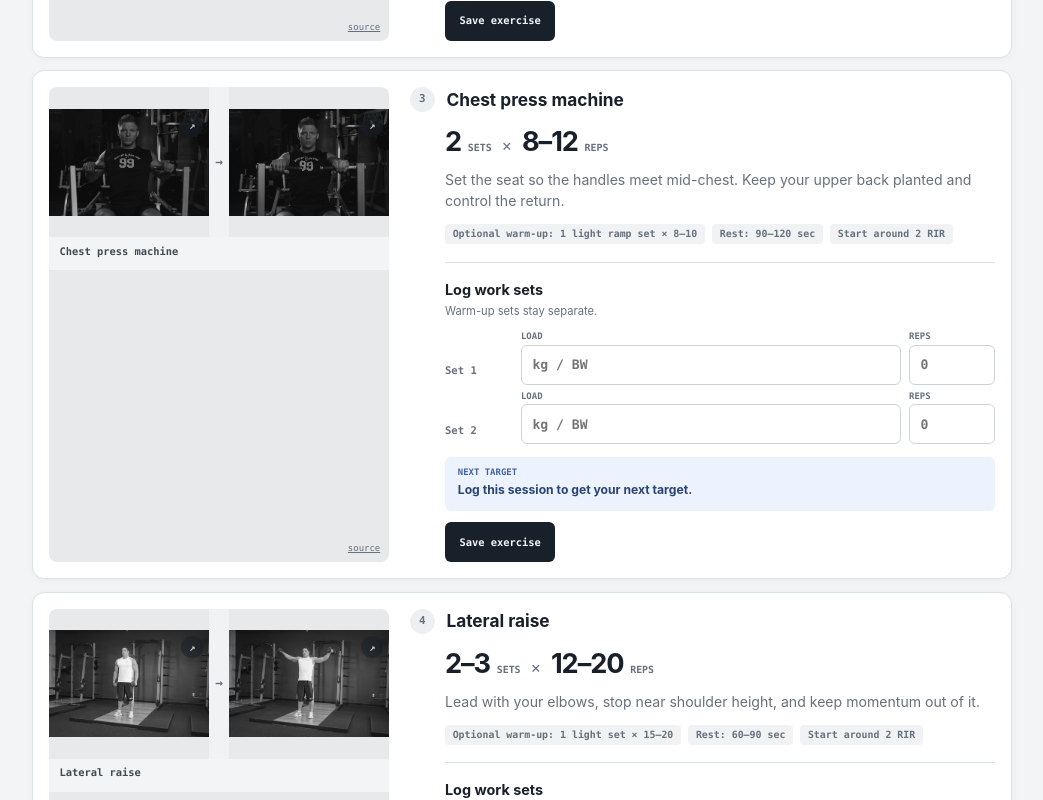
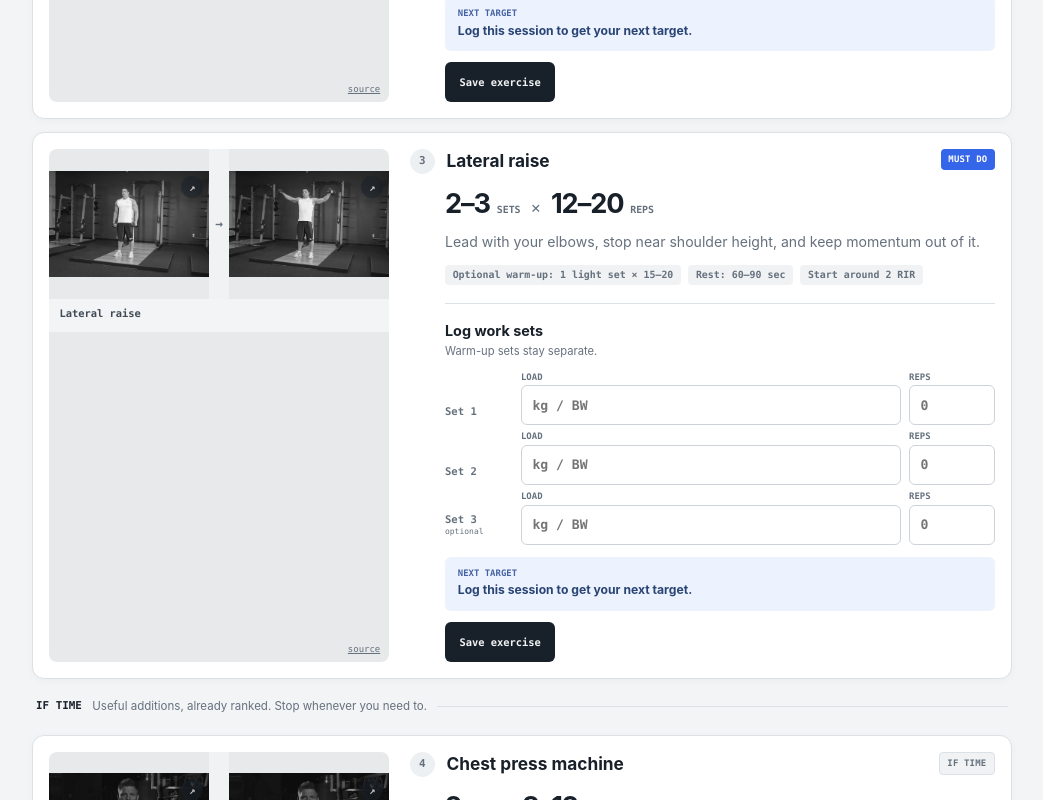
Before and after one commit to Fingolfin7/chest-priority-ppl, a React (Vite) app: page / in a window 1280 px wide. Shown: the part 1740-2540 px from the top of the page, without its empty margins (118-1161 px from the left). Built offline with nearby package versions, Linux system fonts and the light colour scheme.

Commit message:
Add three-exercise minimum workouts

```diff
--- a/public/sw.js
+++ b/public/sw.js
@@ -1,4 +1,4 @@
-const CACHE_NAME = "rolling-ppl-v5";
+const CACHE_NAME = "rolling-ppl-v6";
 const EXERCISES = [
   "bench", "incline-press", "chest-press-machine", "lateral-raise", "pushdown",
   "barbell-row", "lat-pulldown", "pullups", "rear-delt-fly", "face-pull", "barbell-curl",
--- a/src/main.tsx
+++ b/src/main.tsx
@@ -1,11 +1,11 @@
-import { StrictMode, useEffect, useState } from "react";
+import { Fragment, StrictMode, useEffect, useState } from "react";
 import { createRoot } from "react-dom/client";
 import "./styles.css";
 
 type WorkoutKey = "push" | "pull" | "legs";
 type Theme = "light" | "dark";
 type Demo = { label: string; slug: string };
-type Exercise = { name: string; sets: string; reps: string; rest: string; warmup: string; cue: string; demos: Demo[] };
+type Exercise = { name: string; sets: string; reps: string; rest: string; warmup: string; cue: string; priority: "must" | "optional"; demos: Demo[] };
 type LightboxImage = { src: string; alt: string };
 type SetEntry = { load: string; reps: string };
 type SavedSession = { id: string; savedAt: string; sets: SetEntry[] };
@@ -78,30 +78,30 @@ const workouts: Record<WorkoutKey, { summary: string; exercises: Exercise[] }> =
   push: {
     summary: "5 exercises · chest priority",
     exercises: [
-      { name: "Barbell bench press", sets: "4", reps: "5–8", rest: "2–4 min", warmup: "3–4 ramp sets", cue: "Set your upper back, plant your feet, and touch the same lower-chest point each rep.", demos: [{ label: "Bench press", slug: "bench" }] },
-      { name: "Incline dumbbell bench press", sets: "3", reps: "6–10", rest: "2–3 min", warmup: "1–2 ramp sets × 6–8", cue: "Use a modest incline. Lower with control and press up and slightly inward.", demos: [{ label: "Incline press", slug: "incline-press" }] },
-      { name: "Chest press machine", sets: "2", reps: "8–12", rest: "90–120 sec", warmup: "1 light ramp set × 8–10", cue: "Set the seat so the handles meet mid-chest. Keep your upper back planted and control the return.", demos: [{ label: "Chest press machine", slug: "chest-press-machine" }] },
-      { name: "Lateral raise", sets: "2–3", reps: "12–20", rest: "60–90 sec", warmup: "1 light set × 15–20", cue: "Lead with your elbows, stop near shoulder height, and keep momentum out of it.", demos: [{ label: "Lateral raise", slug: "lateral-raise" }] },
-      { name: "Cable triceps pushdown", sets: "3", reps: "8–12", rest: "60–90 sec", warmup: "1 light set × 12–15", cue: "Pin your upper arms, extend fully, then control the return.", demos: [{ label: "Pushdown", slug: "pushdown" }] },
+      { name: "Barbell bench press", sets: "4", reps: "5–8", rest: "2–4 min", warmup: "3–4 ramp sets", cue: "Set your upper back, plant your feet, and touch the same lower-chest point each rep.", priority: "must", demos: [{ label: "Bench press", slug: "bench" }] },
+      { name: "Incline dumbbell bench press", sets: "3", reps: "6–10", rest: "2–3 min", warmup: "1–2 ramp sets × 6–8", cue: "Use a modest incline. Lower with control and press up and slightly inward.", priority: "must", demos: [{ label: "Incline press", slug: "incline-press" }] },
+      { name: "Lateral raise", sets: "2–3", reps: "12–20", rest: "60–90 sec", warmup: "1 light set × 15–20", cue: "Lead with your elbows, stop near shoulder height, and keep momentum out of it.", priority: "must", demos: [{ label: "Lateral raise", slug: "lateral-raise" }] },
+      { name: "Chest press machine", sets: "2", reps: "8–12", rest: "90–120 sec", warmup: "1 light ramp set × 8–10", cue: "Set the seat so the handles meet mid-chest. Keep your upper back planted and control the return.", priority: "optional", demos: [{ label: "Chest press machine", slug: "chest-press-machine" }] },
+      { name: "Cable triceps pushdown", sets: "3", reps: "8–12", rest: "60–90 sec", warmup: "1 light set × 12–15", cue: "Pin your upper arms, extend fully, then control the return.", priority: "optional", demos: [{ label: "Pushdown", slug: "pushdown" }] },
     ],
   },
   pull: {
     summary: "4 exercises · back + biceps",
     exercises: [
-      { name: "Bent-over barbell row", sets: "3", reps: "6–10", rest: "2–3 min", warmup: "2–3 ramp sets × 5–8", cue: "Brace before you pull, keep your torso angle steady, and drive your elbows toward your hips.", demos: [{ label: "Barbell row", slug: "barbell-row" }] },
-      { name: "Lat pulldown or pull-ups", sets: "3", reps: "6–12", rest: "2–3 min", warmup: "1 light or assisted set × 8–10", cue: "Start by bringing your shoulders down, then pull your elbows toward your ribs without swinging.", demos: [{ label: "Lat pulldown", slug: "lat-pulldown" }, { label: "Pull-ups", slug: "pullups" }] },
-      { name: "Rear-delt fly or face pull", sets: "2–3", reps: "12–20", rest: "60–90 sec", warmup: "1 light set × 15–20", cue: "Use your rear delts and upper back. Keep your ribs down and avoid shrugging.", demos: [{ label: "Rear-delt fly", slug: "rear-delt-fly" }, { label: "Face pull", slug: "face-pull" }] },
-      { name: "Barbell curl", sets: "3", reps: "8–12", rest: "60–90 sec", warmup: "1 light set × 10–12", cue: "Keep your upper arms quiet, curl without leaning back, and own the lowering phase.", demos: [{ label: "Barbell curl", slug: "barbell-curl" }] },
+      { name: "Bent-over barbell row", sets: "3", reps: "6–10", rest: "2–3 min", warmup: "2–3 ramp sets × 5–8", cue: "Brace before you pull, keep your torso angle steady, and drive your elbows toward your hips.", priority: "must", demos: [{ label: "Barbell row", slug: "barbell-row" }] },
+      { name: "Lat pulldown or pull-ups", sets: "3", reps: "6–12", rest: "2–3 min", warmup: "1 light or assisted set × 8–10", cue: "Start by bringing your shoulders down, then pull your elbows toward your ribs without swinging.", priority: "must", demos: [{ label: "Lat pulldown", slug: "lat-pulldown" }, { label: "Pull-ups", slug: "pullups" }] },
+      { name: "Rear-delt fly or face pull", sets: "2–3", reps: "12–20", rest: "60–90 sec", warmup: "1 light set × 15–20", cue: "Use your rear delts and upper back. Keep your ribs down and avoid shrugging.", priority: "must", demos: [{ label: "Rear-delt fly", slug: "rear-delt-fly" }, { label: "Face pull", slug: "face-pull" }] },
+      { name: "Barbell curl", sets: "3", reps: "8–12", rest: "60–90 sec", warmup: "1 light set × 10–12", cue: "Keep your upper arms quiet, curl without leaning back, and own the lowering phase.", priority: "optional", demos: [{ label: "Barbell curl", slug: "barbell-curl" }] },
     ],
   },
   legs: {
     summary: "5 exercises · squat + hinge",
     exercises: [
-      { name: "Back squat", sets: "3", reps: "5–8", rest: "3–5 min", warmup: "3–4 ramp sets", cue: "Brace before descending, keep pressure through your whole foot, and use safeties just below depth.", demos: [{ label: "Back squat", slug: "back-squat" }] },
-      { name: "Conventional deadlift", sets: "2", reps: "4–6", rest: "3–5 min", warmup: "2–3 ramp sets × 3–5", cue: "Wedge into the bar, push the floor away, and finish tall without leaning back.", demos: [{ label: "Deadlift", slug: "deadlift" }] },
-      { name: "Leg press or Bulgarian split squat", sets: "2–3", reps: "8–12", rest: "2–3 min", warmup: "1–2 light sets × 8", cue: "Choose the option you can control through a comfortable range. Keep your knee tracking over your foot.", demos: [{ label: "Leg press", slug: "leg-press" }, { label: "Split squat", slug: "split-squat" }] },
-      { name: "Leg curl", sets: "3", reps: "10–15", rest: "60–90 sec", warmup: "1 light set × 12–15", cue: "Keep your hips anchored, curl through your hamstrings, and lower without letting the stack crash.", demos: [{ label: "Leg curl", slug: "leg-curl" }] },
-      { name: "Calf raise or abdominal work", sets: "2–3", reps: "controlled", rest: "60–90 sec", warmup: "1 easy set × 12–15", cue: "For calves, pause at the stretch and top. For abs, choose a movement you can progress cleanly.", demos: [{ label: "Calf raise", slug: "calf-raise" }, { label: "Ab work", slug: "abs" }] },
+      { name: "Back squat", sets: "3", reps: "5–8", rest: "3–5 min", warmup: "3–4 ramp sets", cue: "Brace before descending, keep pressure through your whole foot, and use safeties just below depth.", priority: "must", demos: [{ label: "Back squat", slug: "back-squat" }] },
+      { name: "Conventional deadlift", sets: "2", reps: "4–6", rest: "3–5 min", warmup: "2–3 ramp sets × 3–5", cue: "Wedge into the bar, push the floor away, and finish tall without leaning back.", priority: "must", demos: [{ label: "Deadlift", slug: "deadlift" }] },
+      { name: "Leg curl", sets: "3", reps: "10–15", rest: "60–90 sec", warmup: "1 light set × 12–15", cue: "Keep your hips anchored, curl through your hamstrings, and lower without letting the stack crash.", priority: "must", demos: [{ label: "Leg curl", slug: "leg-curl" }] },
+      { name: "Leg press or Bulgarian split squat", sets: "2–3", reps: "8–12", rest: "2–3 min", warmup: "1–2 light sets × 8", cue: "Choose the option you can control through a comfortable range. Keep your knee tracking over your foot.", priority: "optional", demos: [{ label: "Leg press", slug: "leg-press" }, { label: "Split squat", slug: "split-squat" }] },
+      { name: "Calf raise or abdominal work", sets: "2–3", reps: "controlled", rest: "60–90 sec", warmup: "1 easy set × 12–15", cue: "For calves, pause at the stretch and top. For abs, choose a movement you can progress cleanly.", priority: "optional", demos: [{ label: "Calf raise", slug: "calf-raise" }, { label: "Ab work", slug: "abs" }] },
     ],
   },
 };
@@ -173,12 +173,12 @@ function ExerciseRow({ exercise, index, onOpen, history, draft, onDraftChange, o
     setMessage(result.message);
   };
   return (
-    <article className="exercise-row">
+    <article className={`exercise-row ${exercise.priority}`}>
       <div className={`demo-grid ${exercise.demos.length > 1 ? "has-options" : ""}`}>
         {exercise.demos.map((demo) => <DemoStrip key={demo.slug} demo={demo} exercise={exercise.name} onOpen={onOpen} />)}
       </div>
       <div className="exercise-info">
-        <div className="exercise-title"><span>{index + 1}</span><h3>{exercise.name}</h3></div>
+        <div className="exercise-title"><span>{index + 1}</span><h3>{exercise.name}</h3><strong className={`priority-badge ${exercise.priority}`}>{exercise.priority === "must" ? "Must do" : "If time"}</strong></div>
         <div className="prescription"><strong>{exercise.sets}</strong><small>sets</small><i>×</i><strong>{exercise.reps}</strong><small>reps</small></div>
         <p className="cue">{exercise.cue}</p>
         <div className="exercise-meta"><span>Optional warm-up: {exercise.warmup}</span><span>Rest: {exercise.rest}</span><span>Start around 2 RIR</span></div>
@@ -214,10 +214,20 @@ function Workout({ workout, onOpen, history, drafts, onDraftChange, onSave }: {
   onSave: (exercise: Exercise, entries: SetEntry[]) => SaveResult;
 }) {
   const data = workouts[workout];
+  const mustDoCount = data.exercises.filter((exercise) => exercise.priority === "must").length;
+  const optionalCount = data.exercises.length - mustDoCount;
   return (
     <section className={`workout ${workout}`} aria-labelledby={`${workout}-title`}>
-      <header className="workout-header"><div><h2 id={`${workout}-title`}>{workout}</h2><p>{data.summary}</p></div><span>{data.exercises.length} movements</span></header>
-      <div className="exercise-list">{data.exercises.map((exercise, index) => <ExerciseRow exercise={exercise} index={index} key={exercise.name} onOpen={onOpen} history={history[exercise.name] ?? []} draft={drafts[exercise.name] ?? []} onDraftChange={(entries) => onDraftChange(exercise.name, entries)} onSave={onSave} />)}</div>
+      <header className="workout-header"><div><h2 id={`${workout}-title`}>{workout}</h2><p>{data.summary}</p></div><span>{mustDoCount} must · {optionalCount} if time</span></header>
+      <p className="short-session"><strong>Minimum version:</strong> complete the three Must do cards. Extra time? Continue down the If time list in order.</p>
+      <div className="exercise-list">
+        {data.exercises.map((exercise, index) => (
+          <Fragment key={exercise.name}>
+            {index === mustDoCount && <div className="optional-divider"><span>If time</span><p>Useful additions, already ranked. Stop whenever you need to.</p></div>}
+            <ExerciseRow exercise={exercise} index={index} onOpen={onOpen} history={history[exercise.name] ?? []} draft={drafts[exercise.name] ?? []} onDraftChange={(entries) => onDraftChange(exercise.name, entries)} onSave={onSave} />
+          </Fragment>
+        ))}
+      </div>
     </section>
   );
 }
@@ -226,10 +236,11 @@ function Notes() {
   return (
     <section className="notes" aria-labelledby="notes-title">
       <h2 id="notes-title">Rules you may need</h2>
+      <details><summary>What if I am short on time?</summary><p>Do the three exercises marked Must do. If time remains, continue through the If time exercises in order. Skipped accessories do not need to be made up later.</p></details>
       <details><summary>How to progress</summary><p>Add reps within the range while keeping about two clean reps in reserve. When every work set reaches the top of the range cleanly twice, add the smallest available weight. Hold or reduce the load if reps collapse or technique changes.</p></details>
       <details><summary>How to warm up</summary><p>Spend 5–8 minutes raising body temperature. Then use progressively heavier, low-rep ramp sets before the first big lift—for example: bar × 10, about 50% × 5, 70% × 3, 85% × 1. Ramp sets do not count as work sets.</p></details>
       <details><summary>Why no shoulder press?</summary><p>That is intentional. Bench press and incline press already train the front delts, while lateral raises directly cover the side delts. Leaving out another heavy press keeps shoulder and triceps fatigue lower so chest performance stays the priority. Add a shoulder press only if overhead strength matters enough to accept a longer Push day.</p></details>
-      <details><summary>Why four bench sets?</summary><p>Push appears five times every three weeks, or about 1.67 times per week. Four bench sets therefore average about 6–7 weekly bench sets; together with incline and machine pressing, the plan lands near 15 direct chest sets per week without needing a separate chest day.</p></details>
+      <details><summary>Why four bench sets?</summary><p>Push appears five times every three weeks, or about 1.67 times per week. Four bench sets therefore average about 6–7 weekly bench sets; together with incline and optional machine pressing, the plan ranges from roughly 12 to 15 direct chest sets per week.</p></details>
       <details><summary>Safety and rest</summary><p>Use safeties or a spotter for bench press and squat. Do not normalize joint pain. Controlled, repeatable technique matters more than load. Rest 2–4 minutes for compounds, 3–5 for squats and deadlifts, and 60–120 seconds for accessories.</p></details>
     </section>
   );
```
Also changed, not shown: src/styles.css.
